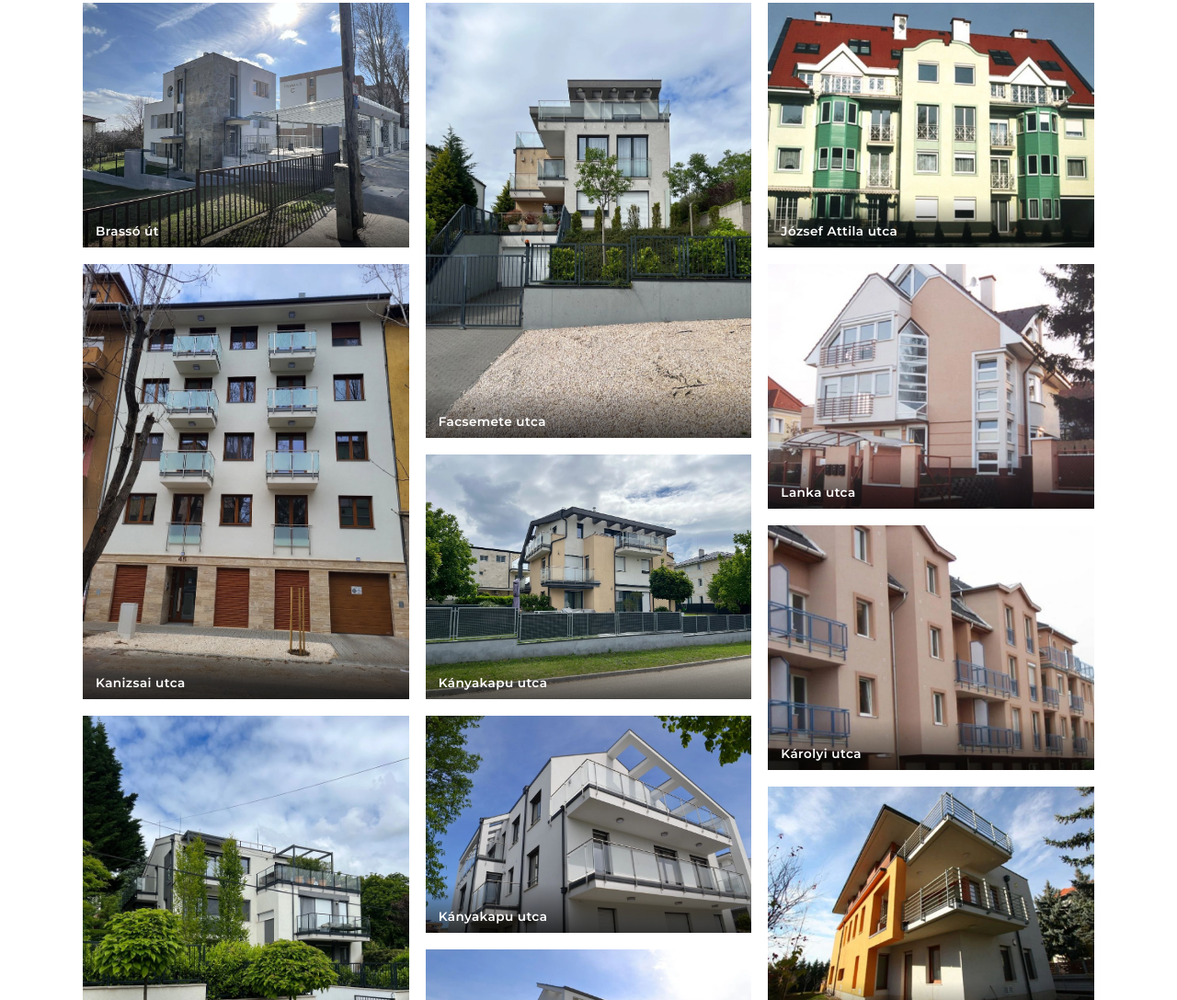
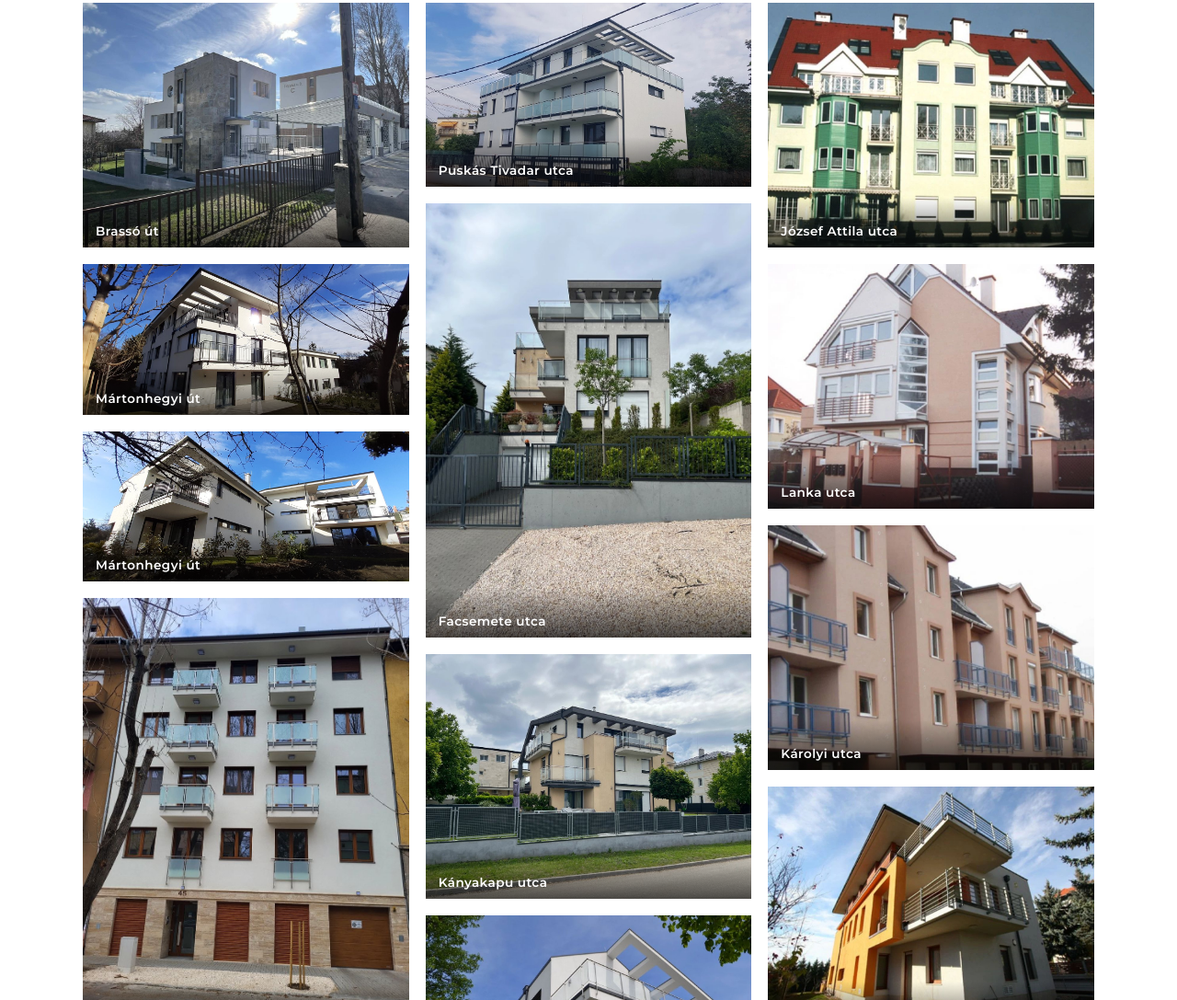
Before and after one commit to generalteamhungary-maker/angolinvest, a plain HTML site: page index.html in a window 1280 px wide. Shown: the part 6022-7109 px from the top of the page at 92% size. Drawn offline with nearby package versions, Linux system fonts and the light colour scheme.

Commit message:
Referencia: Mártonhegyi út társasház
Co-Authored-By: Claude Opus 5.5 <noreply@anthropic.com>
Claude-Session: https://claude.ai/code/session_01NuLdn3YmqYeuZVHQTsPEuw

```diff
--- a/index.html
+++ b/index.html
@@ -417,6 +417,8 @@ table.rooms tr.out td{color:var(--muted)}
   <h3 class="gal-title">Társasházaink</h3>
   <div class="gallery">
     <figure><img src="img/ref-brasso-ut.jpg" alt="Brassó út, háromlakásos társasház"><figcaption>Brassó út</figcaption></figure>
+    <figure><img src="img/ref-martonhegyi-1.jpg" alt="Mártonhegyi út, társasház"><figcaption>Mártonhegyi út</figcaption></figure>
+    <figure><img src="img/ref-martonhegyi-2.jpg" alt="Mártonhegyi út, társasház kertfelőli homlokzata"><figcaption>Mártonhegyi út</figcaption></figure>
     <figure><img src="img/ref-kanizsai.jpg" alt="Kanizsai utca"><figcaption>Kanizsai utca</figcaption></figure>
     <figure><img src="img/ref-olt.jpg" alt="Olt utca"><figcaption>Olt utca</figcaption></figure>
     <figure><img src="img/ref-oltvany.jpg" alt="Oltvány utca"><figcaption>Oltvány utca</figcaption></figure>
```
Also changed, not shown: img/ref-martonhegyi-1.jpg (added), img/ref-martonhegyi-2.jpg (added).
